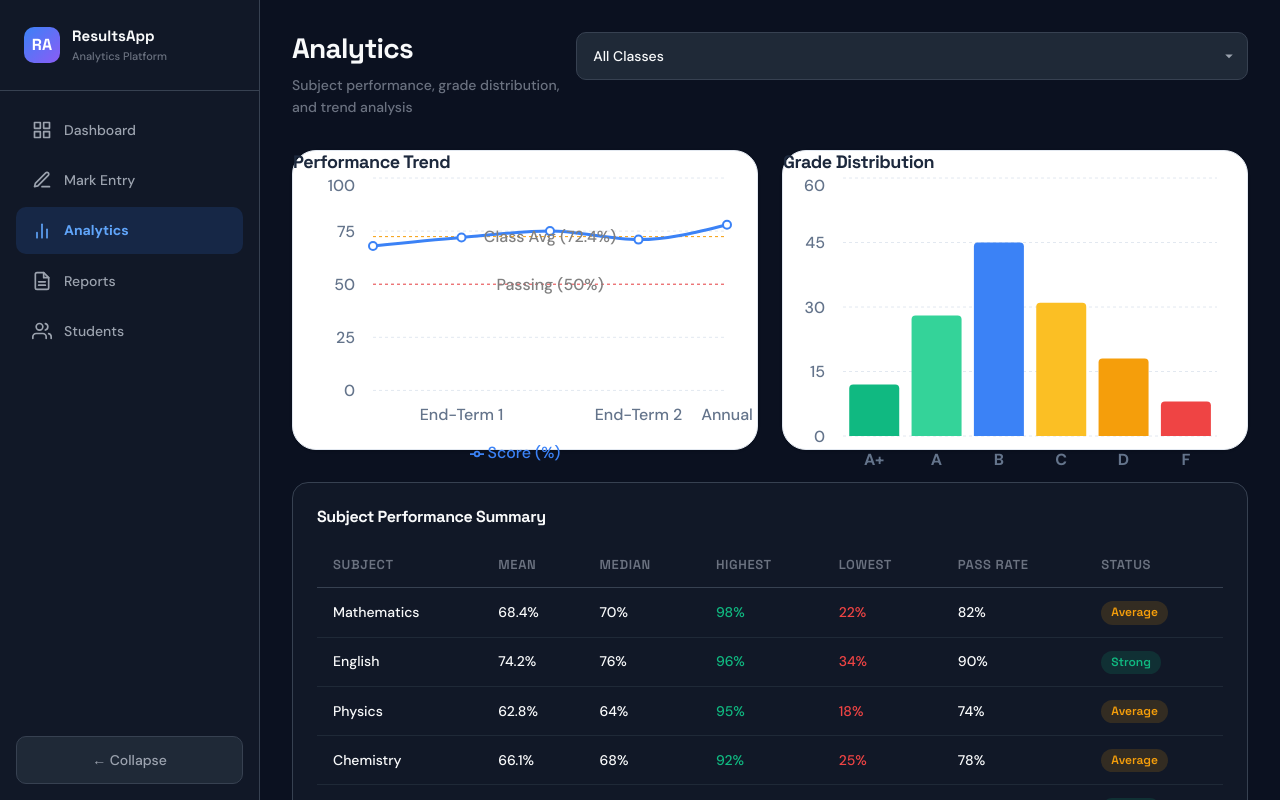
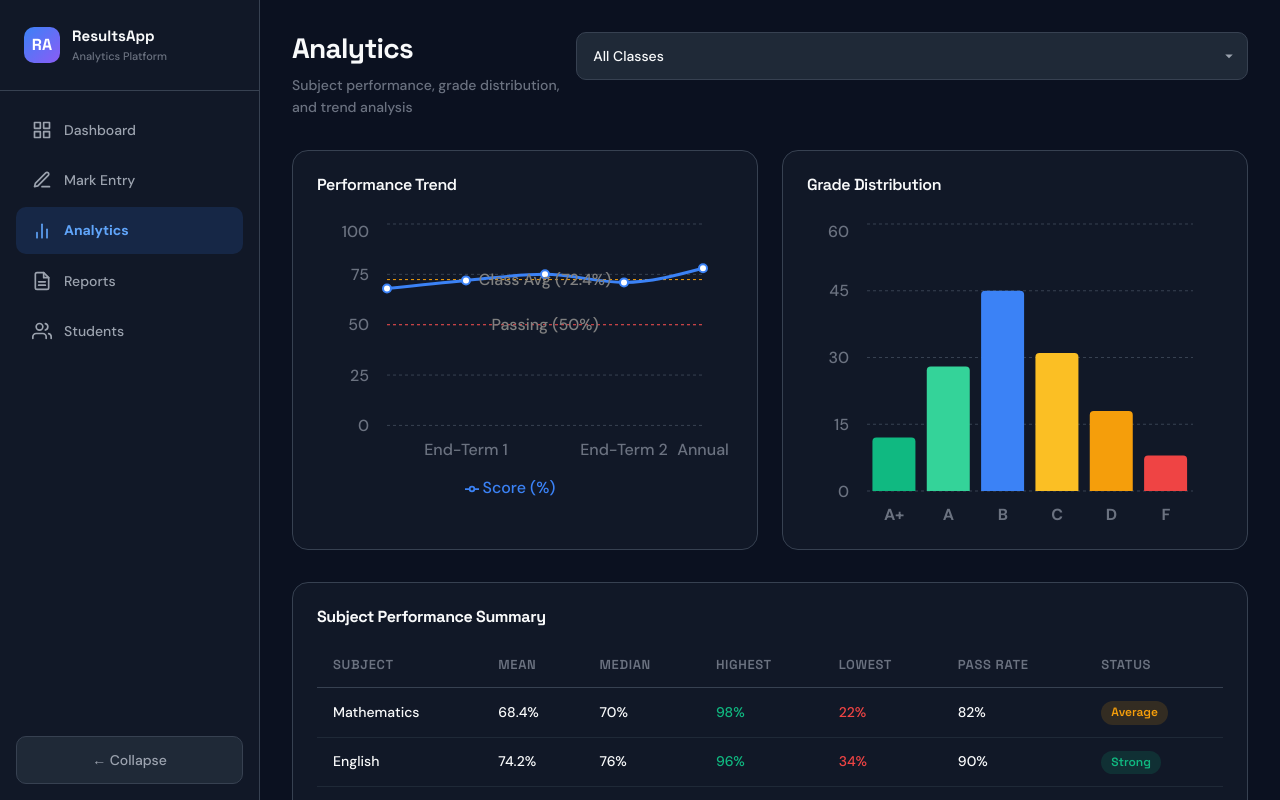
Before and after one commit to Aleki24/Report-Card, a Next.js app: page /dashboard/analytics in a window 1280 px wide. Shown: the top 800 px of the page. Built offline with nearby package versions, Linux system fonts and the light colour scheme.

Commit message:
fix: replace broken tailwind arbitrary padding with standard .card component wrappers to prevent graph label clipping

```diff
--- a/src/components/charts/GradeDistribution.tsx
+++ b/src/components/charts/GradeDistribution.tsx
@@ -42,36 +42,38 @@ export function GradeDistributionChart({ data }: Props) {
     });
 
     return (
-        <div className="w-full h-[300px] p-4 bg-white rounded-xl shadow-sm border border-slate-200">
-            <h3 className="text-lg font-semibold text-slate-800 mb-4">Grade Distribution</h3>
+        <div className="card w-full" style={{ height: '400px', display: 'flex', flexDirection: 'column' }}>
+            <h3 style={{ fontSize: 16, marginBottom: 'var(--space-6)', fontWeight: 600 }}>Grade Distribution</h3>
+            <div style={{ flex: 1, minHeight: 0, width: '100%' }}>
                 <ResponsiveContainer width="100%" height="100%">
                     <BarChart data={formattedData} margin={{ top: 5, right: 30, left: 0, bottom: 5 }}>
-                    <CartesianGrid strokeDasharray="3 3" vertical={false} stroke="#E2E8F0" />
+                        <CartesianGrid strokeDasharray="3 3" vertical={false} stroke="var(--color-border)" />
                         <XAxis
                             dataKey="grade"
                             axisLine={false}
                             tickLine={false}
-                        tick={{ fill: '#64748B', fontWeight: 600 }}
+                            tick={{ fill: 'var(--color-text-muted)', fontWeight: 600 }}
                             dy={10}
                         />
                         <YAxis
                             axisLine={false}
                             tickLine={false}
-                        tick={{ fill: '#64748B' }}
-                        allowDecimals={false} // Since these are student counts, integer only
+                            tick={{ fill: 'var(--color-text-muted)' }}
+                            allowDecimals={false}
                             dx={-10}
                         />
                         <Tooltip
-                        cursor={{ fill: '#F1F5F9' }}
-                        contentStyle={{ borderRadius: '8px', border: '1px solid #E2E8F0', boxShadow: '0 4px 6px -1px rgb(0 0 0 / 0.1)' }}
+                            cursor={{ fill: 'var(--color-border-subtle)' }}
+                            contentStyle={{ borderRadius: 'var(--radius-md)', border: '1px solid var(--color-border)', backgroundColor: 'var(--color-surface)' }}
                         />
                         <Bar dataKey="count" radius={[4, 4, 0, 0]}>
                             {formattedData.map((entry, index) => (
-                            <Cell key={`cell-${index}`} fill={COLORS[entry.grade] || '#94A3B8'} />
+                                <Cell key={`cell-${index}`} fill={COLORS[entry.grade] || 'var(--color-text-muted)'} />
                             ))}
                         </Bar>
                     </BarChart>
                 </ResponsiveContainer>
             </div>
+        </div>
     );
 }
--- a/src/components/charts/PerformanceTrend.tsx
+++ b/src/components/charts/PerformanceTrend.tsx
@@ -25,23 +25,24 @@ interface Props {
 
 export function PerformanceTrendChart({ data, classAverage }: Props) {
     return (
-        <div className="w-full h-[300px] p-4 bg-white rounded-xl shadow-sm border border-slate-200">
-            <h3 className="text-lg font-semibold text-slate-800 mb-4">Performance Trend</h3>
+        <div className="card w-full" style={{ height: '400px', display: 'flex', flexDirection: 'column' }}>
+            <h3 style={{ fontSize: 16, marginBottom: 'var(--space-6)', fontWeight: 600 }}>Performance Trend</h3>
+            <div style={{ flex: 1, minHeight: 0, width: '100%' }}>
                 <ResponsiveContainer width="100%" height="100%">
-                <LineChart data={data} margin={{ top: 5, right: 30, left: 20, bottom: 5 }}>
-                    <CartesianGrid strokeDasharray="3 3" vertical={false} stroke="#E2E8F0" />
+                    <LineChart data={data} margin={{ top: 5, right: 30, left: 10, bottom: 25 }}>
+                        <CartesianGrid strokeDasharray="3 3" vertical={false} stroke="var(--color-border)" />
                         <XAxis
                             dataKey="examName"
                             axisLine={false}
                             tickLine={false}
-                        tick={{ fill: '#64748B' }}
+                            tick={{ fill: 'var(--color-text-muted)' }}
                             dy={10}
                         />
                         <YAxis
                             domain={[0, 100]}
                             axisLine={false}
                             tickLine={false}
-                        tick={{ fill: '#64748B' }}
+                            tick={{ fill: 'var(--color-text-muted)' }}
                             dx={-10}
                         />
                         <Tooltip
@@ -69,5 +70,6 @@ export function PerformanceTrendChart({ data, classAverage }: Props) {
                     </LineChart>
                 </ResponsiveContainer>
             </div>
+        </div>
     );
 }
```
Lines whose indentation alone changed are shown as unchanged.
